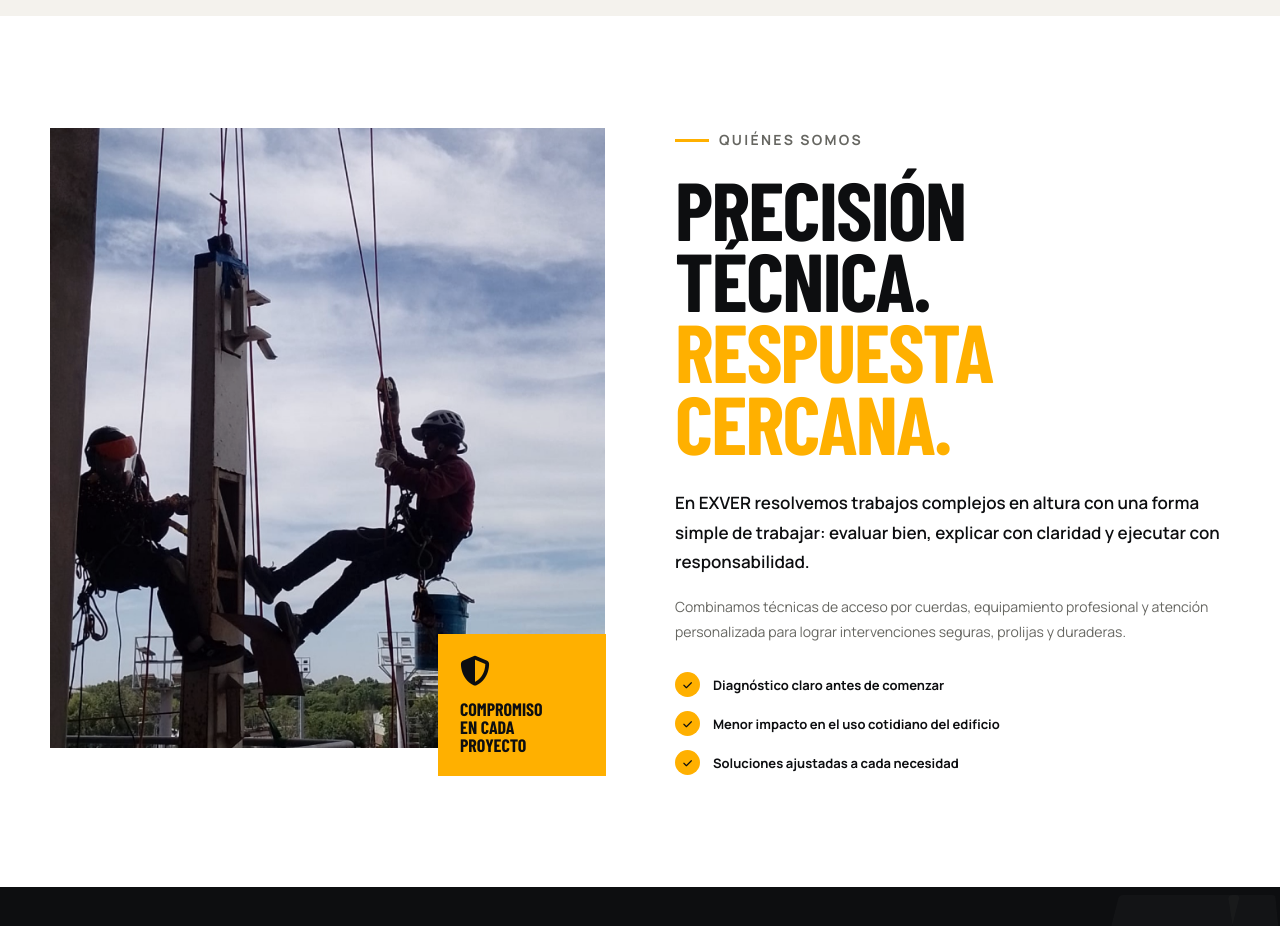
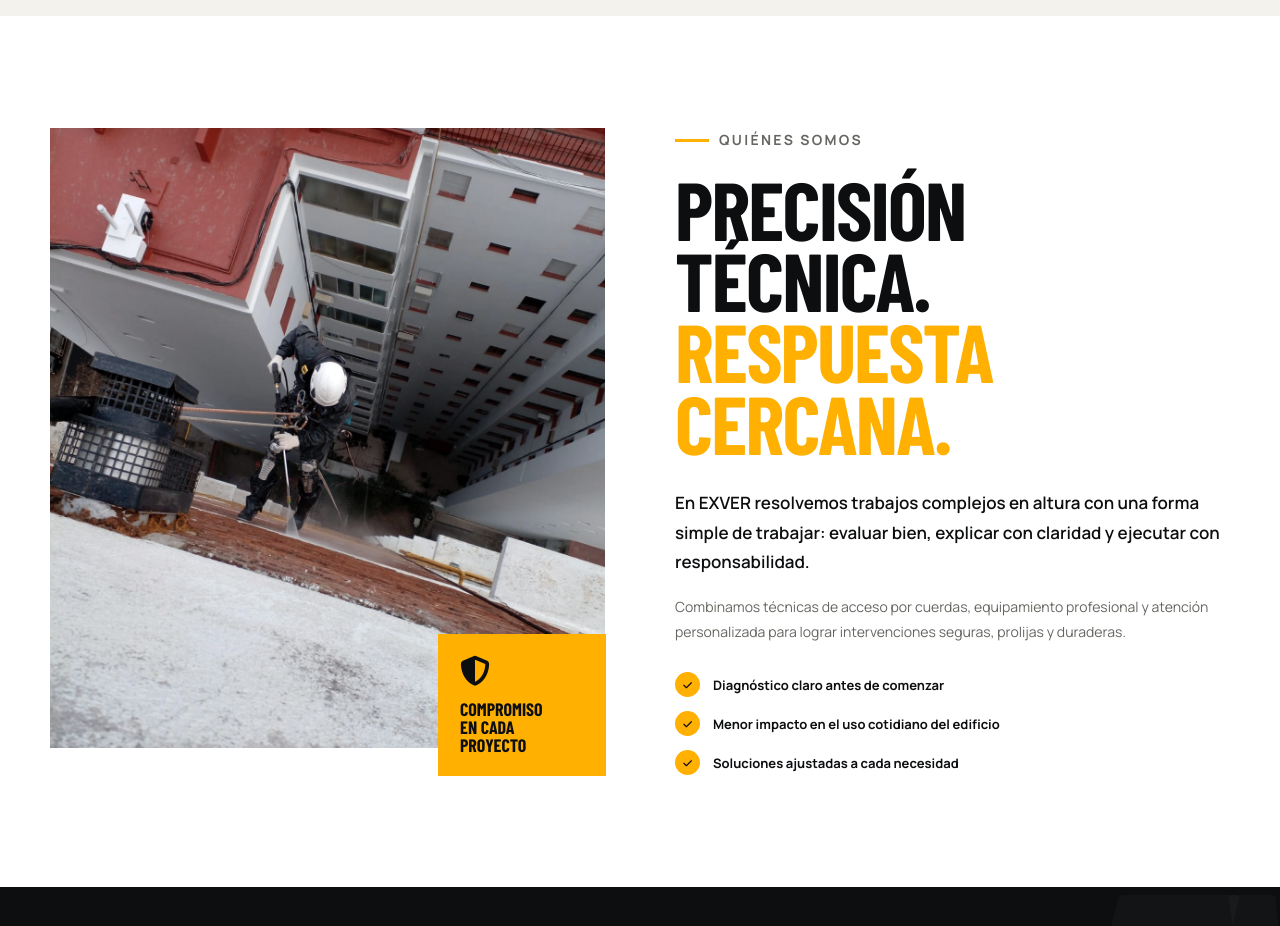
Before and after one commit to nicogomez94/exver-altura-web, a plain HTML site: page index.html in a window 1280 px wide. Shown: the part 1940-2866 px from the top of the page. Drawn offline with nearby package versions, Linux system fonts and the light colour scheme; a web font is replaced by a local one.

Commit message:
cambi ofoto

```diff
--- a/styles.css
+++ b/styles.css
@@ -541,7 +541,7 @@ h3 {
 
 .about-photo {
   min-height: 440px;
-  background: url("assets/trabajos/river-plate/11.jpg") center center / cover no-repeat;
+  background: url("assets/img.jpeg") center center / cover no-repeat;
   filter: saturate(0.8) contrast(1.04);
 }
 
```
Also changed, not shown: assets/img.jpeg (added).
